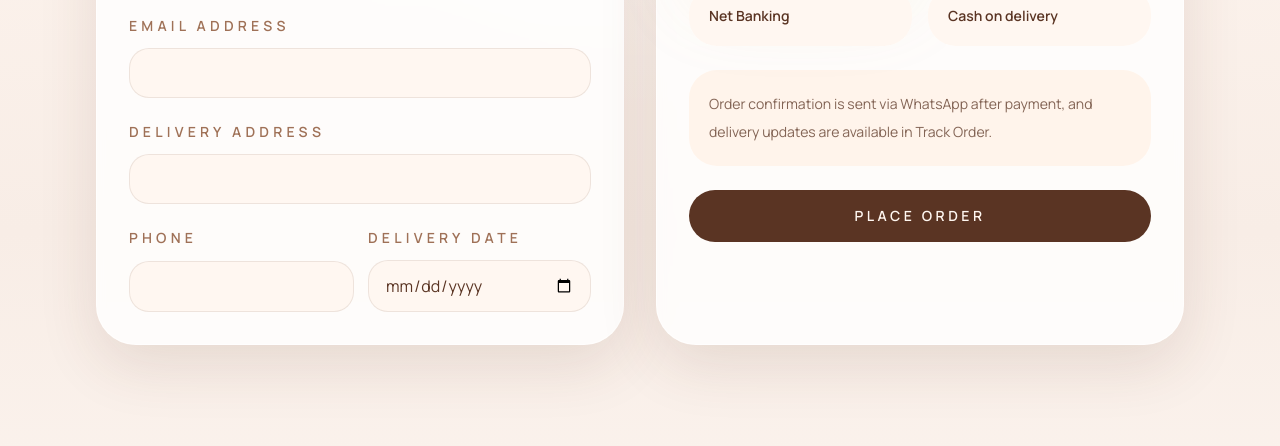
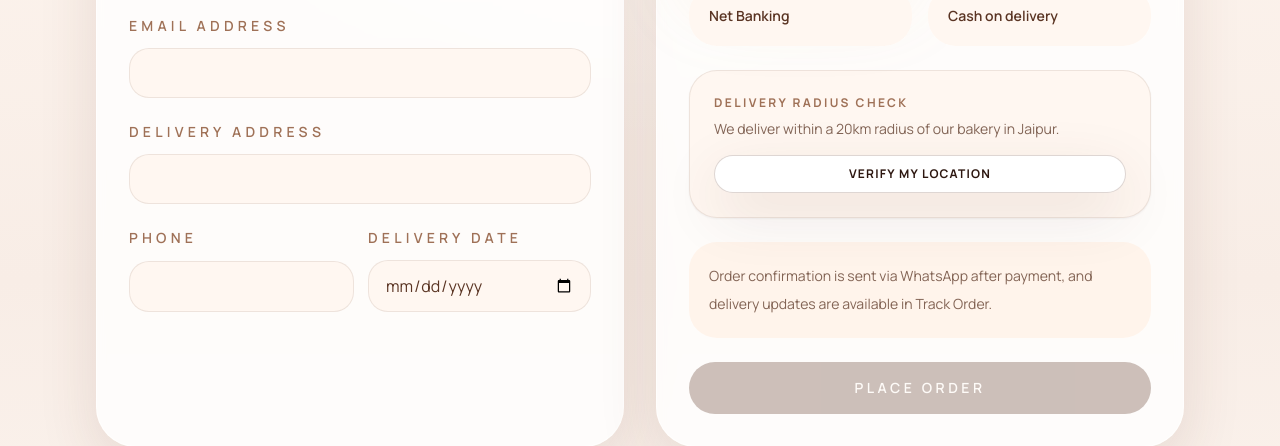
Before and after one commit to kamal0019/CakeAway, a Next.js app in the folder frontend/: page /checkout in a window 1280 px wide. Shown: the part 384-830 px from the top of the page. Built offline with nearby package versions, Linux system fonts and the light colour scheme; no server answers.

Commit message:
Feature: Add 20km delivery radius check to checkout

```diff
--- a/frontend/app/checkout/page.tsx
+++ b/frontend/app/checkout/page.tsx
@@ -6,7 +6,13 @@ import { API_BASE_URL } from "@/lib/constants";
 
 export default function CheckoutPage() {
   const router = useRouter();
+  const BAKERY_COORDS = { lat: 26.8524, lon: 75.7933 };
+
   const [loading, setLoading] = useState(false);
+  const [checkingLocation, setCheckingLocation] = useState(false);
+  const [distance, setDistance] = useState<number | null>(null);
+  const [locationError, setLocationError] = useState<string | null>(null);
+
   const [formData, setFormData] = useState({
     customerName: "",
     customerEmail: "",
@@ -31,8 +37,55 @@ export default function CheckoutPage() {
     }
   });
 
+  const getDistance = (lat1: number, lon1: number, lat2: number, lon2: number) => {
+    const R = 6371; // km
+    const dLat = (lat2 - lat1) * Math.PI / 180;
+    const dLon = (lon2 - lon1) * Math.PI / 180;
+    const a =
+      Math.sin(dLat/2) * Math.sin(dLat/2) +
+      Math.cos(lat1 * Math.PI / 180) * Math.cos(lat2 * Math.PI / 180) *
+      Math.sin(dLon/2) * Math.sin(dLon/2);
+    const c = 2 * Math.atan2(Math.sqrt(a), Math.sqrt(1-a));
+    return R * c;
+  };
+
+  const checkEligibility = () => {
+    setCheckingLocation(true);
+    setLocationError(null);
+
+    if (!navigator.geolocation) {
+      setLocationError("Geolocation is not supported by your browser.");
+      setCheckingLocation(false);
+      return;
+    }
+
+    navigator.geolocation.getCurrentPosition(
+      (position) => {
+        const d = getDistance(
+          position.coords.latitude,
+          position.coords.longitude,
+          BAKERY_COORDS.lat,
+          BAKERY_COORDS.lon
+        );
+        setDistance(d);
+        setCheckingLocation(false);
+      },
+      (err) => {
+        console.error("Location error:", err);
+        setLocationError("Could not get your location. Please ensure GPS is enabled.");
+        setCheckingLocation(false);
+      }
+    );
+  };
+
+  const isEligible = distance !== null && distance <= 20;
+
   const handleSubmit = async (e: React.FormEvent) => {
     e.preventDefault();
+    if (!isEligible) {
+      alert("Please verify your delivery eligibility first.");
+      return;
+    }
     setLoading(true);
 
     try {
@@ -166,6 +219,32 @@ export default function CheckoutPage() {
             ))}
           </div>
 
+          <div className="rounded-[1.75rem] border border-cocoa/10 bg-cream p-6 shadow-sm">
+            <p className="text-xs uppercase tracking-[0.2em] font-bold text-mocha">Delivery Radius Check</p>
+            <p className="mt-2 text-sm text-cocoa/75">We deliver within a 20km radius of our bakery in Jaipur.</p>
+
+            <button
+              type="button"
+              onClick={checkEligibility}
+              disabled={checkingLocation}
+              className="mt-4 w-full rounded-full border border-cocoa/20 bg-white px-4 py-2.5 text-xs font-bold uppercase tracking-widest text-truffle shadow-soft transition hover:scale-[1.02] disabled:opacity-50"
+            >
+              {checkingLocation ? "Checking..." : distance !== null ? "Re-check Eligibility" : "Verify My Location"}
+            </button>
+
+            {distance !== null && (
+              <div className={`mt-4 rounded-xl p-3 text-sm font-medium ${isEligible ? "bg-green-100 text-green-800" : "bg-red-100 text-red-800"}`}>
+                {isEligible
+                  ? `✓ You are within range (${distance.toFixed(1)} km away)`
+                  : `✗ Sorry, your location is ${distance.toFixed(1)} km away. We only deliver within 20km.`}
+              </div>
+            )}
+
+            {locationError && (
+              <p className="mt-3 text-xs text-red-600 font-medium">{locationError}</p>
+            )}
+          </div>
+
           <div className="rounded-[1.75rem] bg-[#fff4eb] p-5 text-sm leading-7 text-cocoa/75">
             Order confirmation is sent via WhatsApp after payment, and delivery updates are available in Track Order.
           </div>
@@ -173,8 +252,8 @@ export default function CheckoutPage() {
           <button
             type="button"
             onClick={handleSubmit}
-            disabled={loading}
-            className="w-full rounded-full bg-cocoa px-6 py-4 text-sm font-semibold uppercase tracking-[0.25em] text-cream transition hover:bg-truffle disabled:opacity-50"
+            disabled={loading || !isEligible}
+            className="w-full rounded-full bg-cocoa px-6 py-4 text-sm font-semibold uppercase tracking-[0.25em] text-cream transition hover:bg-truffle disabled:opacity-30"
           >
             {loading ? "Placing Order..." : "Place Order"}
           </button>
```
